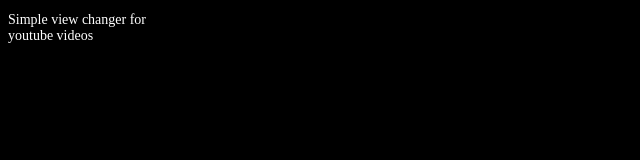
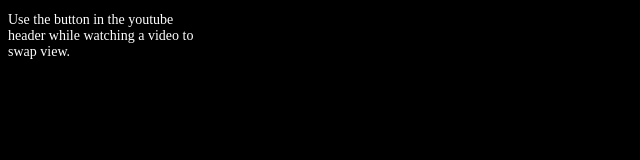
Before and after one commit to aljo95/yt-comment-side-view, a browser extension: page index.html in a window 1280 px wide. Shown: the whole page, without its empty margins (0-640 px from the left). Drawn offline with Linux system fonts and the light colour scheme.

Commit message:
popup text for extension btn

```diff
--- a/index.html
+++ b/index.html
@@ -1,8 +1,7 @@
 <html>
-  <body style="width: 170px; height: 40px; background-color: black; display: flex; justify-content: center; align-items: center;">
+  <body style="width: 189px; height: 55px; background-color: black; display: flex; justify-content: center; align-items: center;">
     <p style="color: white; font-size: 14px;">
-      Simple view changer for youtube videos
+      Use the button in the youtube header while watching a video to swap view.
     </p>
-    <script src="popup.js"></script>
   </body>
 </html>
```
